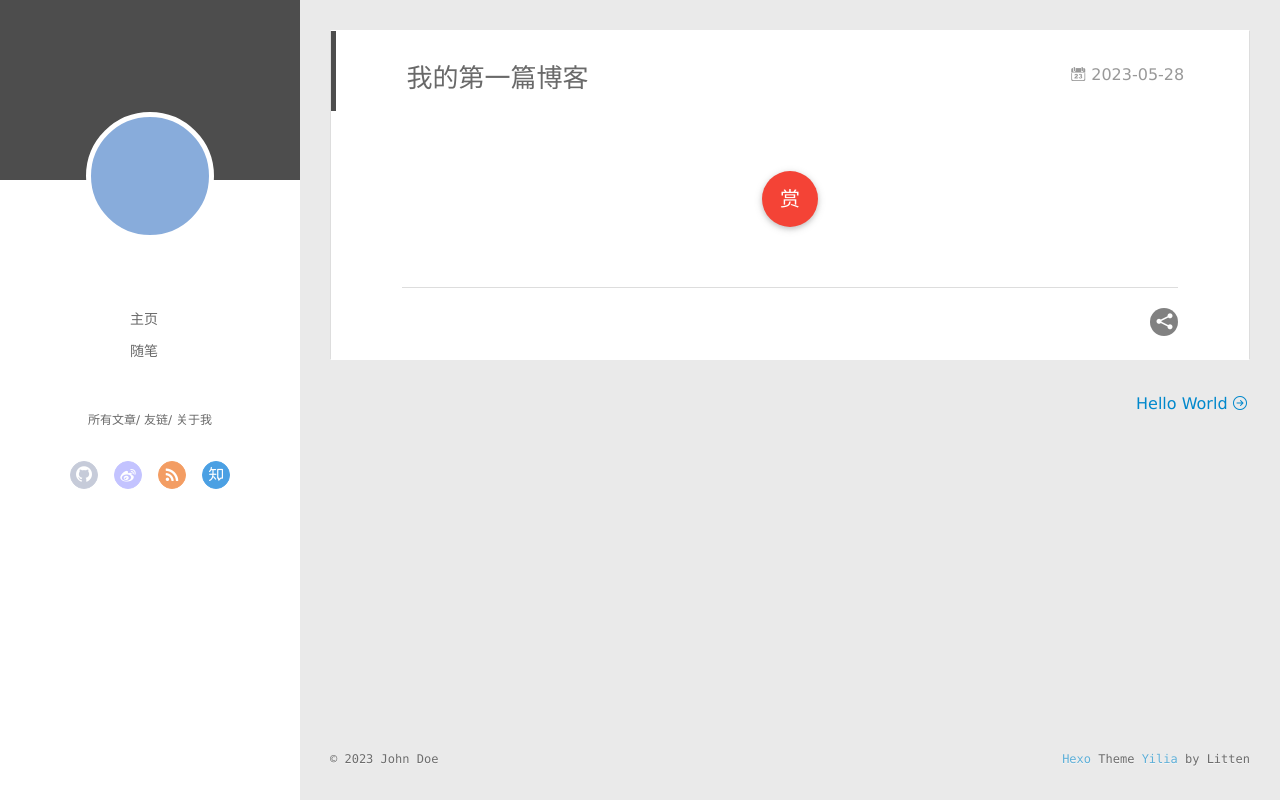
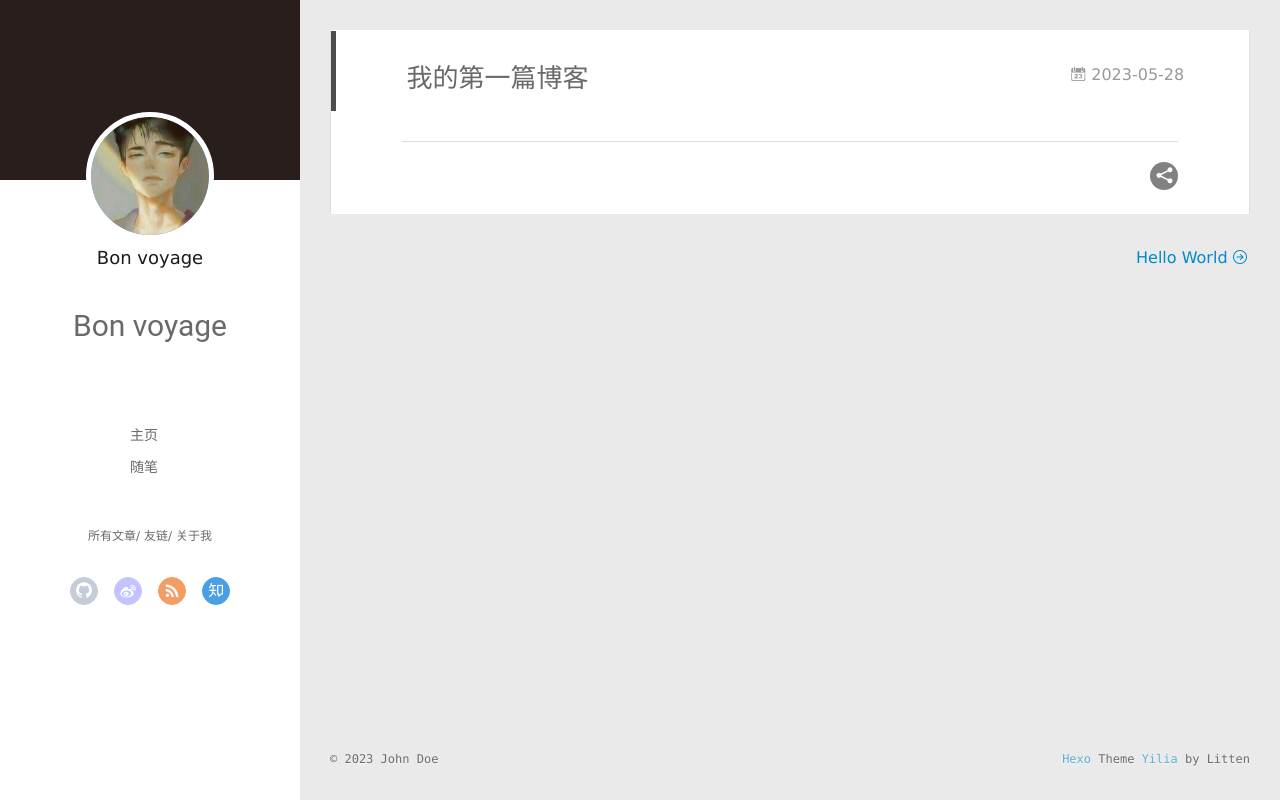
Before and after one commit to Bon-voyageL/Bon-voyageL.github.io, a plain HTML site: page 2023/05/28/我的第一篇博客/index.html in a window 1280 px wide. Drawn offline with Linux system fonts and the light colour scheme; no server answers.

Commit message:
Site updated: 2023-05-28 22:57:35

```diff
--- a/2023/05/28/我的第一篇博客/index.html
+++ b/2023/05/28/我的第一篇博客/index.html
@@ -27,7 +27,7 @@
   <style type="text/css">
 
     #container.show {
-      background: linear-gradient(200deg,#a0cfe4,#e8c37e);
+      background: linear-gradient(200deg,#1d1626,#563624);
     }
   </style>
 
@@ -41,14 +41,15 @@
     <canvas id="anm-canvas" class="anm-canvas"></canvas>
     <div class="left-col" q-class="show:isShow">
 
-<div class="overlay" style="background: #4d4d4d"></div>
+<div class="overlay" style="background: #281f1d"></div>
 <div class="intrude-less">
 	<header id="header" class="inner">
 		<a href="/" class="profilepic">
-			<img src="" class="js-avatar">
+			<img src="/img/avator.png" class="js-avatar">
 		</a>
+		<h1>Bon voyage</h1>
 		<hgroup>
-		  <h1 class="header-author"><a href="/"></a></h1>
+		  <h1 class="header-author"><a href="/">Bon voyage</a></h1>
 		</hgroup>
 
 
@@ -96,17 +97,17 @@
     <div class="mid-col" q-class="show:isShow,hide:isShow|isFalse">
 
 <nav id="mobile-nav">
-  	<div class="overlay js-overlay" style="background: #4d4d4d"></div>
+  	<div class="overlay js-overlay" style="background: #281f1d"></div>
 	<div class="btnctn js-mobile-btnctn">
   		<div class="slider-trigger list" q-on="click: openSlider(e)"><i class="icon icon-sort"></i></div>
 	</div>
 	<div class="intrude-less">
 		<header id="header" class="inner">
 			<div class="profilepic">
-				<img src="" class="js-avatar">
+				<img src="/img/avator.png" class="js-avatar">
 			</div>
 			<hgroup>
-			  <h1 class="header-author js-header-author"></h1>
+			  <h1 class="header-author js-header-author">Bon voyage</h1>
 			</hgroup>
 
 
@@ -175,27 +176,6 @@
 
 
 
-
-        <div class="page-reward">
-          <a href="javascript:;" class="page-reward-btn tooltip-top">
-            <div class="tooltip tooltip-east">
-            <span class="tooltip-item">
-              赏
-            </span>
-            <span class="tooltip-content">
-              <span class="tooltip-text">
-                <span class="tooltip-inner">
-                  <p class="reward-p"><i class="icon icon-quo-left"></i>谢谢你请我吃糖果<i class="icon icon-quo-right"></i></p>
-                  <div class="reward-box">
-
-
-                  </div>
-                </span>
-              </span>
-            </span>
-          </div>
-          </a>
-        </div>
 
     </div>
     <div class="article-info article-info-index">
--- /dev/null
+++ b/content.json
@@ -0,0 +1 @@
+[{"title":"我的第一篇博客","date":"2023-05-28T13:07:48.000Z","path":"2023/05/28/我的第一篇博客/","tags":[]},{"title":"Hello World","date":"2023-05-28T13:01:15.518Z","path":"2023/05/28/hello-world/","tags":[]}]
```
Also changed, not shown: 2023/05/28/hello-world/index.html (+8 -28 lines), archives/2023/05/index.html (+8 -7 lines), archives/2023/index.html (+8 -7 lines), archives/index.html (+8 -7 lines), index.html (+7 -7 lines), img/avator.png (added).
